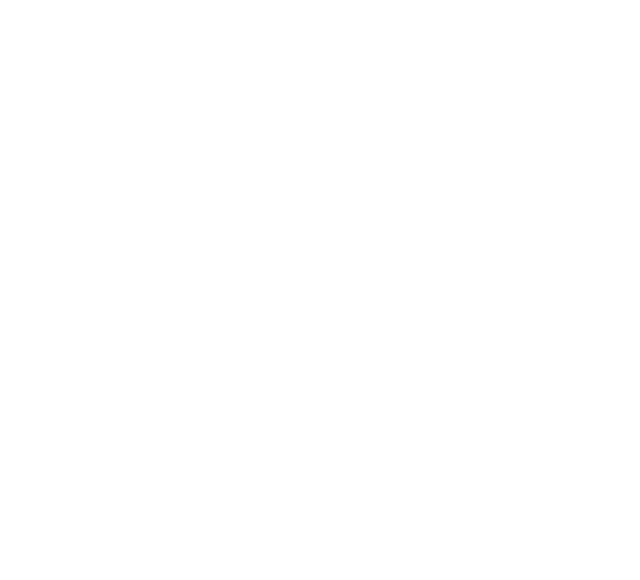
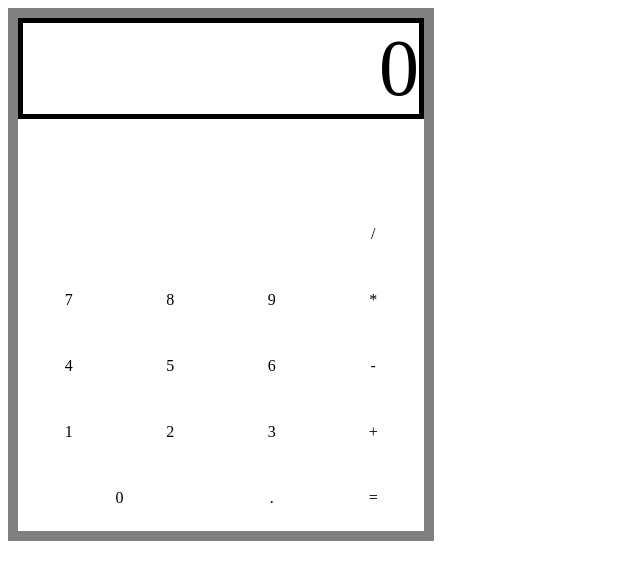
Before and after one commit to QjStout/calculator, a plain HTML site: page index.html in a window 1280 px wide. Shown: the whole page, without its empty margins (0-640 px from the left). Drawn offline with Linux system fonts and the light colour scheme.

Commit message:
Added ui layout

```diff
--- a/index.html
+++ b/index.html
@@ -11,6 +11,43 @@
     <title>Calculator</title>
 </head>
 <body>
+    <div id="calculator" class="calculator">
+        <div id="display" class="calculator display">0</div>
+        <div id="controls" class="calculator"></div>
+        <div id="lower-container" class="calculator">
+            <div id="keypad" class="calculator">
+                <div class="rows">
+                    <div class="buttons"></div>
+                    <div class="buttons"></div>
+                    <div class="buttons"></div>
+                    <div class="buttons operators">/</div>
+                </div>
+                <div class="rows">
+                    <div class="buttons numbers">7</div>
+                    <div class="buttons numbers">8</div>
+                    <div class="buttons numbers">9</div>
+                    <div class="buttons operators">*</div>
+                </div>
+                <div class="rows">
+                    <div class="buttons numbers">4</div>
+                    <div class="buttons numbers">5</div>
+                    <div class="buttons numbers">6</div>
+                    <div class="buttons operators">-</div>
+                </div>
+                <div class="rows">
+                    <div class="buttons numbers">1</div>
+                    <div class="buttons numbers">2</div>
+                    <div class="buttons numbers">3</div>
+                    <div class="buttons operators">+</div>
+                </div>
+                <div class="rows">
+                    <div id="zero" class="buttons">0</div>
+                    <div id="decimal" class="buttons">.</div>
+                    <div id="equals" class="buttons">=</div>
+                </div>
+            </div>
+        </div>
+    </div>
 
 </body>
 </html>
--- a/style.css
+++ b/style.css
@@ -0,0 +1,62 @@
+* {
+    box-sizing: border-box;
+}
+
+.calculator {
+    display: flex;
+}
+
+#calculator {
+    width: 426px;
+    height: 533px;
+    border: 10px solid gray;
+    flex-direction: column;
+    align-items: center;
+}
+
+.calculator {
+    width: 100%;
+}
+
+.display {
+    border: 5px solid black;
+    justify-content: flex-end;
+    align-items: center;
+    font-size: 5rem;
+    flex: 1;
+}
+
+#controls {
+    flex: 1;
+}
+
+#lower-container {
+    flex: 4;
+}
+
+.calculator#keypad {
+    flex-direction: column;
+}
+
+.rows {
+    display: flex;
+    flex-direction: row;
+    height: 100%;
+}
+
+.buttons {
+    flex: 1;
+    text-align: center;
+    user-select: none;
+    display: flex;
+    justify-content: center;
+    align-items: center;
+}
+
+.buttons:active {
+    background-color: gray;
+}
+
+#zero {
+    flex: 2;
+}
```
